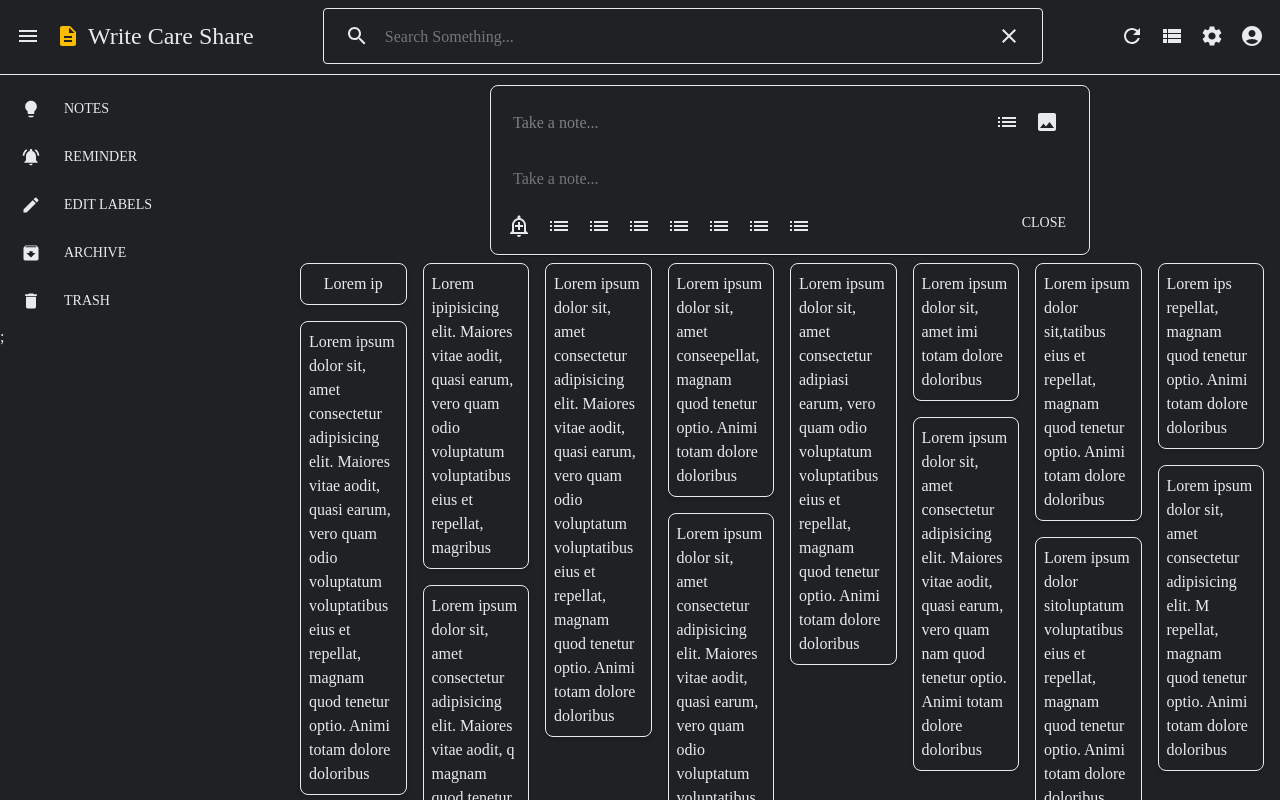
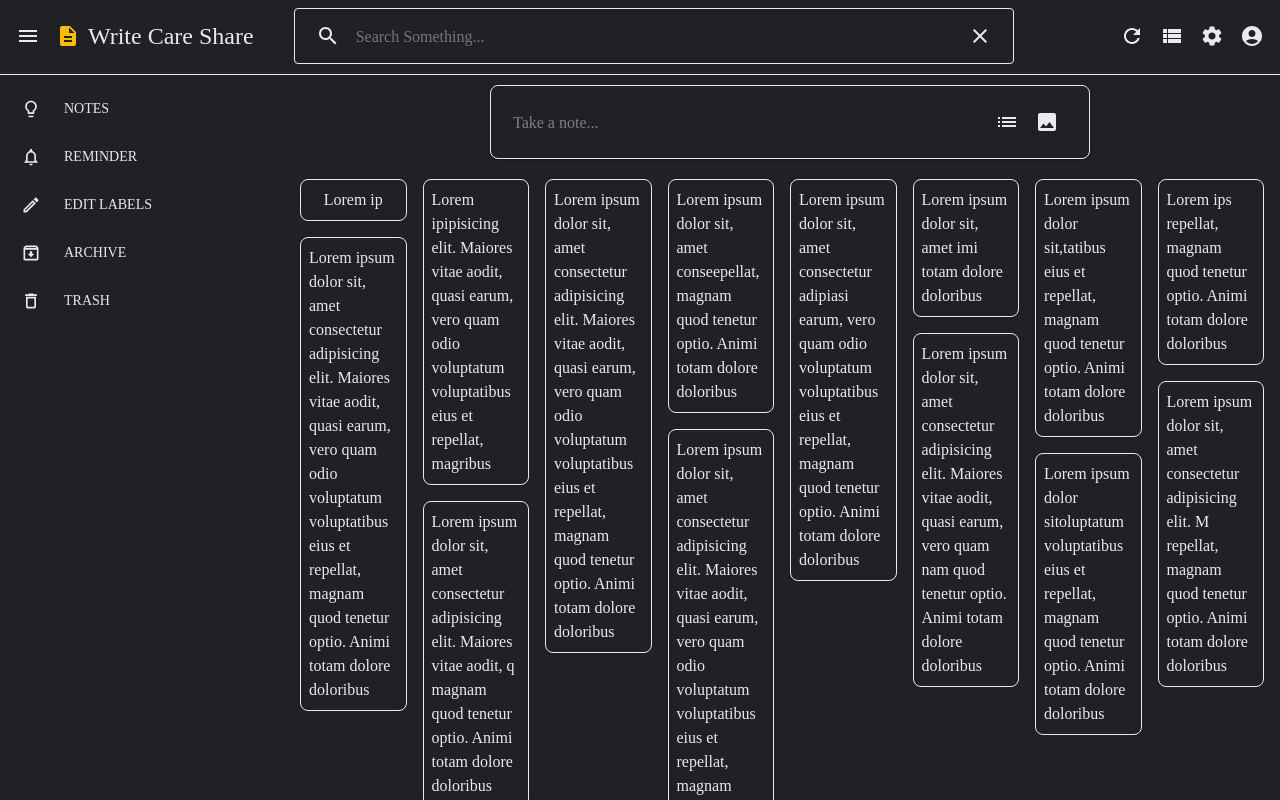
Before and after one commit to JosephCanete/crud-next-cognito, a Next.js app: page /write in a window 1280 px wide. Shown: the top 800 px of the page. Built offline with nearby package versions, Linux system fonts and the light colour scheme.

Commit message:
feature : dynamic cards actions, adjusted icon to outlined version

```diff
--- a/src/app/components/Login/FormPane.jsx
+++ b/src/app/components/Login/FormPane.jsx
@@ -81,7 +81,6 @@ export default function FormPane({
                     border: "none",
                   },
                 }}
-                disableElevation
                 onClick={() => router.push("/register")}
               >
                 Sign Up Here
--- a/src/app/components/Write/Board/Card.jsx
+++ b/src/app/components/Write/Board/Card.jsx
@@ -1,17 +1,25 @@
-import React from "react";
-import { Paper, Box } from "@mui/material";
+import React, { useState } from "react";
+import { Paper, Box, IconButton } from "@mui/material";
+import CheckCircleIcon from "@mui/icons-material/CheckCircle";
 
-export default function Card({ content }) {
+export default function Card({ content, keycardId }) {
+  const [isHovered, setIsHovered] = useState(false);
+  const [selected, setSelected] = useState([]);
+
+  const handleMouseEnter = () => setIsHovered(true);
+  const handleMouseLeave = () => setIsHovered(false);
+  const handleSelectedCards = () => {};
+
   return (
     <Paper
+      onMouseEnter={handleMouseEnter}
+      onMouseLeave={handleMouseLeave}
       variant="outlined"
       sx={{
-        // display: "flex",
-        // alignItems: "start",
-        // width: "250px",
+        border: isHovered && "2px solid white",
+        position: isHovered && "relative",
         background: "transparent",
         borderRadius: "8px",
-        boxShadow: "0 2px 4px rgba(0, 0, 0, 0.2)",
         p: 1,
         height: "fit-content",
         display: "flex",
@@ -19,6 +27,14 @@ export default function Card({ content }) {
         justifyContent: "center",
       }}
     >
+      {isHovered && (
+        <IconButton
+          sx={{ position: "absolute", top: -25, left: -20 }}
+          onClick={handleSelectedCards}
+        >
+          <CheckCircleIcon />
+        </IconButton>
+      )}
       <Box>{content}</Box>
     </Paper>
   );
--- a/src/app/components/Write/Board/Index.jsx
+++ b/src/app/components/Write/Board/Index.jsx
@@ -2,7 +2,7 @@ import * as React from "react";
 import Box from "@mui/material/Box";
 import Masonry from "@mui/lab/Masonry";
 import Card from "./Card";
-import TextArea from "./TextArea/TextArea";
+import TextArea from "./TextArea";
 
 const cardData = [
   "Lorem ip",
--- /dev/null
+++ b/src/app/components/Write/Board/TextArea/Index.jsx
@@ -0,0 +1,139 @@
+import { useState } from "react";
+import {
+  TextField,
+  InputAdornment,
+  IconButton,
+  Paper,
+  Box,
+  Button,
+} from "@mui/material";
+import ImageIcon from "@mui/icons-material/Image";
+import ListIcon from "@mui/icons-material/List";
+import AddAlertOutlinedIcon from "@mui/icons-material/AddAlertOutlined";
+import PersonAddAltOutlinedIcon from "@mui/icons-material/PersonAddAltOutlined";
+import ColorLensOutlinedIcon from "@mui/icons-material/ColorLensOutlined";
+import AddPhotoAlternateOutlinedIcon from "@mui/icons-material/AddPhotoAlternateOutlined";
+import ArchiveOutlinedIcon from "@mui/icons-material/ArchiveOutlined";
+import MoreVertOutlinedIcon from "@mui/icons-material/MoreVertOutlined";
+import UndoOutlinedIcon from "@mui/icons-material/UndoOutlined";
+import RedoOutlinedIcon from "@mui/icons-material/RedoOutlined";
+
+export default function TextArea({ handleCreateList, handleUploadPhoto }) {
+  const [editMode, setEditMode] = useState(false);
+  const handleOnFocus = () => setEditMode(true);
+  const handleClose = () => setEditMode(false);
+
+  return (
+    <Paper
+      sx={{
+        minWidth: 600,
+        flexDirection: "column",
+        backgroundColor: "transparent",
+        border: "0.5px solid #e8eaed",
+        p: 1,
+        margin: "0 auto",
+        borderRadius: "8px",
+        mb: 1.5,
+      }}
+    >
+      <TextField
+        onFocus={handleOnFocus}
+        placeholder={editMode ? "Title" : "Take a note..."}
+        fullWidth
+        variant="outlined"
+        sx={{
+          border: "transparent",
+          alignItem: "center",
+          justifyContent: "center",
+          "& fieldset": {
+            border: "none",
+          },
+          "& input::placeholder": {
+            color: "white",
+            boxShadow: "0px 2px 4px rgba(0, 0, 0, 0.1)",
+            fontWeight: 500,
+          },
+        }}
+        InputProps={{
+          endAdornment: (
+            <InputAdornment position="end">
+              <IconButton onClick={handleCreateList}>
+                <ListIcon />
+              </IconButton>
+              <IconButton onClick={handleUploadPhoto}>
+                <ImageIcon />
+              </IconButton>
+            </InputAdornment>
+          ),
+        }}
+      />
+      {editMode && (
+        <>
+          <TextField
+            onFocus={handleOnFocus}
+            placeholder="Take a note..."
+            fullWidth
+            variant="outlined"
+            multiline
+            maxRows={4}
+            sx={{
+              border: "transparent",
+              alignItem: "center",
+              "& fieldset": {
+                border: "none",
+              },
+              "& input::placeholder": {
+                color: "white",
+                boxShadow: "0px 2px 4px rgba(0, 0, 0, 0.1)",
+                fontWeight: 500,
+              },
+            }}
+          />
+          <Box
+            sx={{
+              display: "flex",
+              alignItems: "start",
+              justifyContent: "start",
+            }}
+          >
+            <IconButton onClick={handleCreateList}>
+              <AddAlertOutlinedIcon />
+            </IconButton>
+            <IconButton onClick={handleCreateList}>
+              <PersonAddAltOutlinedIcon />
+            </IconButton>
+            <IconButton onClick={handleCreateList}>
+              <ColorLensOutlinedIcon />
+            </IconButton>
+            <IconButton onClick={handleCreateList}>
+              <AddPhotoAlternateOutlinedIcon />
+            </IconButton>
+            <IconButton onClick={handleCreateList}>
+              <ArchiveOutlinedIcon />
+            </IconButton>
+            <IconButton onClick={handleCreateList}>
+              <MoreVertOutlinedIcon />
+            </IconButton>
+            <IconButton onClick={handleCreateList}>
+              <UndoOutlinedIcon />
+            </IconButton>
+            <IconButton onClick={handleCreateList}>
+              <RedoOutlinedIcon />
+            </IconButton>
+            <Button
+              variant="outlined"
+              sx={{
+                marginLeft: "auto",
+                border: "none",
+                "&:hover": { border: "none" },
+              }}
+              onClick={handleClose}
+            >
+              Close
+            </Button>
+          </Box>
+        </>
+      )}
+    </Paper>
+  );
+}
--- a/src/app/components/Write/Board/TextArea/TextArea.jsx
+++ /dev/null
@@ -1,129 +0,0 @@
-import { useState } from "react";
-import {
-  TextField,
-  InputAdornment,
-  IconButton,
-  Paper,
-  Box,
-  Button,
-} from "@mui/material";
-import ImageIcon from "@mui/icons-material/Image";
-import ListIcon from "@mui/icons-material/List";
-import AddAlertOutlinedIcon from "@mui/icons-material/AddAlertOutlined";
-export default function TextArea({ handleCreateList, handleUploadPhoto }) {
-  const [editMode, setEditMode] = useState(false);
-
-  const handleOnFocus = () => setEditMode(true);
-  const handleOnBlur = () => setEditMode(false);
-  console.log({ editMode });
-
-  return (
-    <Paper
-      sx={{
-        minWidth: 600,
-        flexDirection: "column",
-        backgroundColor: "transparent",
-        border: "0.5px solid #e8eaed",
-        p: 1,
-        margin: "0 auto",
-        borderRadius: "8px",
-      }}
-    >
-      <TextField
-        onFocus={handleOnFocus}
-        onBlur={handleOnBlur}
-        placeholder="Take a note..."
-        fullWidth
-        variant="outlined"
-        sx={{
-          border: "transparent",
-          alignItem: "center",
-          justifyContent: "center",
-          "& fieldset": {
-            border: "none",
-          },
-          "& input::placeholder": {
-            color: "white",
-            boxShadow: "0px 2px 4px rgba(0, 0, 0, 0.1)",
-            fontWeight: 500,
-          },
-        }}
-        InputProps={{
-          endAdornment: (
-            <InputAdornment position="end">
-              <IconButton onClick={handleCreateList}>
-                <ListIcon />
-              </IconButton>
-              <IconButton onClick={handleUploadPhoto}>
-                <ImageIcon />
-              </IconButton>
-            </InputAdornment>
-          ),
-        }}
-      />
-      <TextField
-        onFocus={handleOnFocus}
-        onBlur={handleOnBlur}
-        placeholder="Take a note..."
-        fullWidth
-        variant="outlined"
-        multiline
-        maxRows={4}
-        sx={{
-          border: "transparent",
-          alignItem: "center",
-          "& fieldset": {
-            border: "none",
-          },
-          "& input::placeholder": {
-            color: "white",
-            boxShadow: "0px 2px 4px rgba(0, 0, 0, 0.1)",
-            fontWeight: 500,
-          },
-        }}
-      />
-      <Box
-        sx={{
-          display: "flex",
-          alignItems: "start",
-          justifyContent: "start",
-        }}
-      >
-        <IconButton onClick={handleCreateList}>
-          <AddAlertOutlinedIcon />
-        </IconButton>
-        <IconButton onClick={handleCreateList}>
-          <ListIcon />
-        </IconButton>
-        <IconButton onClick={handleCreateList}>
-          <ListIcon />
-        </IconButton>
-        <IconButton onClick={handleCreateList}>
-          <ListIcon />
-        </IconButton>
-        <IconButton onClick={handleCreateList}>
-          <ListIcon />
-        </IconButton>
-        <IconButton onClick={handleCreateList}>
-          <ListIcon />
-        </IconButton>
-        <IconButton onClick={handleCreateList}>
-          <ListIcon />
-        </IconButton>
-        <IconButton onClick={handleCreateList}>
-          <ListIcon />
-        </IconButton>
-        <Button
-          variant="outlined"
-          sx={{
-            marginLeft: "auto",
-            border: "none",
-            "&:hover": { border: "none" },
-          }}
-        >
-          Close
-        </Button>
-      </Box>
-    </Paper>
-  );
-}
--- a/src/app/components/Write/Drawer/GeneralActions.jsx
+++ b/src/app/components/Write/Drawer/GeneralActions.jsx
@@ -1,11 +1,10 @@
 import React from "react";
 import { Button, Box, useTheme } from "@mui/material";
-import LightbulbIcon from "@mui/icons-material/Lightbulb";
-import NotificationsActiveIcon from "@mui/icons-material/NotificationsActive";
-import EditIcon from "@mui/icons-material/Edit";
-import DeleteIcon from "@mui/icons-material/Delete";
-import ArchiveIcon from "@mui/icons-material/Archive";
-
+import LightbulbOutlinedIcon from "@mui/icons-material/LightbulbOutlined";
+import NotificationsNoneOutlinedIcon from "@mui/icons-material/NotificationsNoneOutlined";
+import EditOutlinedIcon from "@mui/icons-material/EditOutlined";
+import DeleteOutlinedIcon from "@mui/icons-material/DeleteOutlined";
+import ArchiveOutlinedIcon from "@mui/icons-material/ArchiveOutlined";
 export default function GeneralActions({ label, selected }) {
   const theme = useTheme();
 
@@ -39,13 +38,15 @@ export default function GeneralActions({ label, selected }) {
         width: 300,
       }}
     >
-      <GeneralButton startIcon={<LightbulbIcon />}>Notes</GeneralButton>
-      <GeneralButton startIcon={<NotificationsActiveIcon />}>
+      <GeneralButton startIcon={<LightbulbOutlinedIcon />}>Notes</GeneralButton>
+      <GeneralButton startIcon={<NotificationsNoneOutlinedIcon />}>
         Reminder
       </GeneralButton>
-      <GeneralButton startIcon={<EditIcon />}>Edit Labels</GeneralButton>
-      <GeneralButton startIcon={<ArchiveIcon />}>Archive</GeneralButton>
-      <GeneralButton startIcon={<DeleteIcon />}>Trash</GeneralButton>
+      <GeneralButton startIcon={<EditOutlinedIcon />}>
+        Edit Labels
+      </GeneralButton>
+      <GeneralButton startIcon={<ArchiveOutlinedIcon />}>Archive</GeneralButton>
+      <GeneralButton startIcon={<DeleteOutlinedIcon />}>Trash</GeneralButton>
     </Box>
   );
 }
--- a/src/app/components/Write/Drawer/Index.jsx
+++ b/src/app/components/Write/Drawer/Index.jsx
@@ -5,7 +5,7 @@ import { Box } from "@mui/material";
 export default function Drawer() {
   return (
     <Box sx={{ flex: "1 1 10%" }}>
-      <GeneralActions />;
+      <GeneralActions />
     </Box>
   );
 }
--- a/src/app/components/Write/Header/Hamburger.jsx
+++ b/src/app/components/Write/Header/Hamburger.jsx
@@ -2,7 +2,7 @@ import React from "react";
 import MenuIcon from "@mui/icons-material/Menu";
 import IconButton from "@mui/material/IconButton";
 import Logo from "./Logo";
-import { Box, Typography } from "@mui/material";
+import { Box } from "@mui/material";
 
 export default function Hamburger({ handleOnClick }) {
   return (
--- a/src/app/components/Write/Header/SearchInput.jsx
+++ b/src/app/components/Write/Header/SearchInput.jsx
@@ -1,4 +1,4 @@
-import { useTheme, TextField, InputAdornment, IconButton } from "@mui/material";
+import { TextField, InputAdornment, IconButton } from "@mui/material";
 import SearchIcon from "@mui/icons-material/Search";
 import ClearIcon from "@mui/icons-material/Clear";
 
@@ -8,11 +8,11 @@ export default function SearchInput({
   handleSearch,
   handleClear,
 }) {
-  const theme = useTheme();
-
   return (
     <TextField
       sx={{
+        ml: 5,
+        marginRight: "auto",
         maxWidth: 720,
         backgroundColor: "transparent",
       }}
```
Also changed, not shown: src/app/components/Write/Drawer/DrawerList.jsx (deleted, +0 -61 lines).
